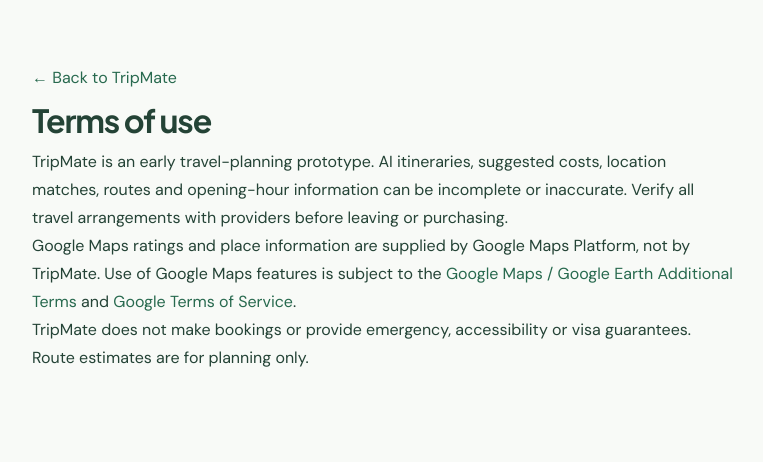
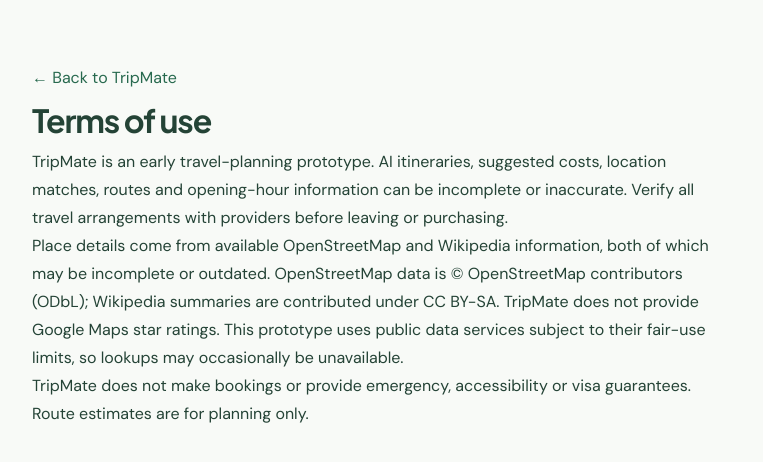
Before and after one commit to Khanhsz/blank-app, a Next.js app: page /terms in a window 1280 px wide. Shown: the top 462 px of the page, without its empty margins (257-1020 px from the left). Built offline with nearby package versions, Linux system fonts and the light colour scheme.

Commit message:
Use free open-source place information in TripMate

```diff
--- a/app/terms/page.tsx
+++ b/app/terms/page.tsx
@@ -3,7 +3,7 @@
  return <main style={{maxWidth:750,margin:'40px auto',padding:'24px',lineHeight:1.75,color:'#244336'}}>
   <a href="/" style={{color:'#27694e'}}>← Back to TripMate</a><h1>Terms of use</h1>
   <p>TripMate is an early travel-planning prototype. AI itineraries, suggested costs, location matches, routes and opening-hour information can be incomplete or inaccurate. Verify all travel arrangements with providers before leaving or purchasing.</p>
-  <p>Google Maps ratings and place information are supplied by Google Maps Platform, not by TripMate. Use of Google Maps features is subject to the <a style={{color:'#27694e'}} href="https://maps.google.com/help/terms_maps/">Google Maps / Google Earth Additional Terms</a> and <a style={{color:'#27694e'}} href="https://policies.google.com/terms">Google Terms of Service</a>.</p>
+  <p>Place details come from available OpenStreetMap and Wikipedia information, both of which may be incomplete or outdated. OpenStreetMap data is © OpenStreetMap contributors (ODbL); Wikipedia summaries are contributed under CC BY-SA. TripMate does not provide Google Maps star ratings. This prototype uses public data services subject to their fair-use limits, so lookups may occasionally be unavailable.</p>
   <p>TripMate does not make bookings or provide emergency, accessibility or visa guarantees. Route estimates are for planning only.</p>
  </main>
 }
```
